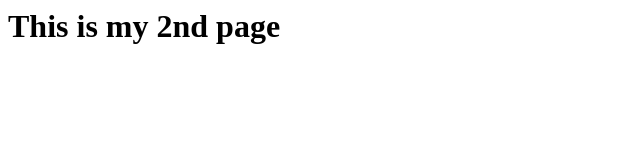
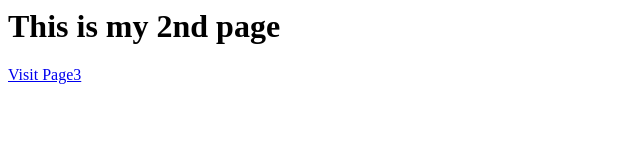
Before and after one commit to dineshcode97/demowebapp, a plain HTML site: page page2.html in a window 1280 px wide. Shown: the whole page, without its empty margins (0-640 px from the left). Drawn offline with Linux system fonts and the light colour scheme.

Commit message:
Update page2.html

```diff
--- a/page2.html
+++ b/page2.html
@@ -1,5 +1,6 @@
 <html>
 <body>
 <h1> This is my 2nd page</h1>
+ <a href="page3.html">Visit Page3</a>
 </body>
 </html>
```
